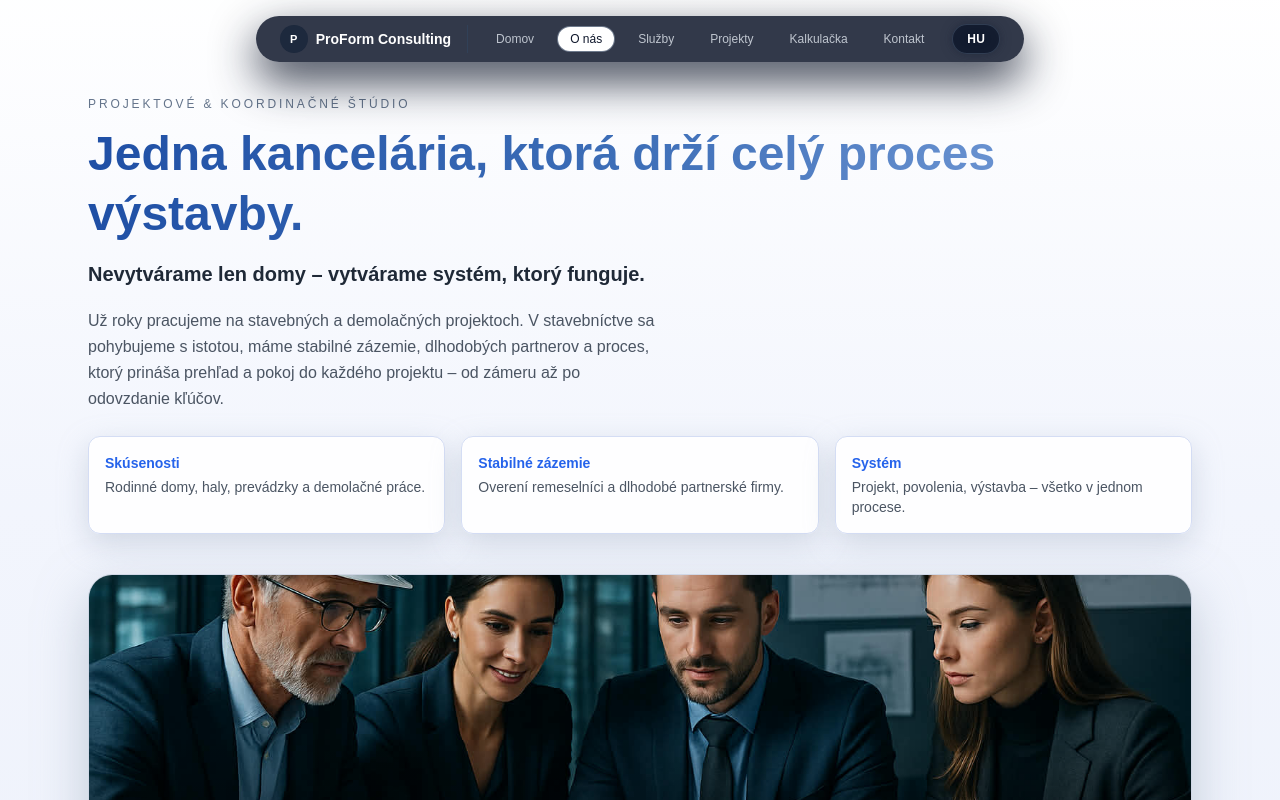
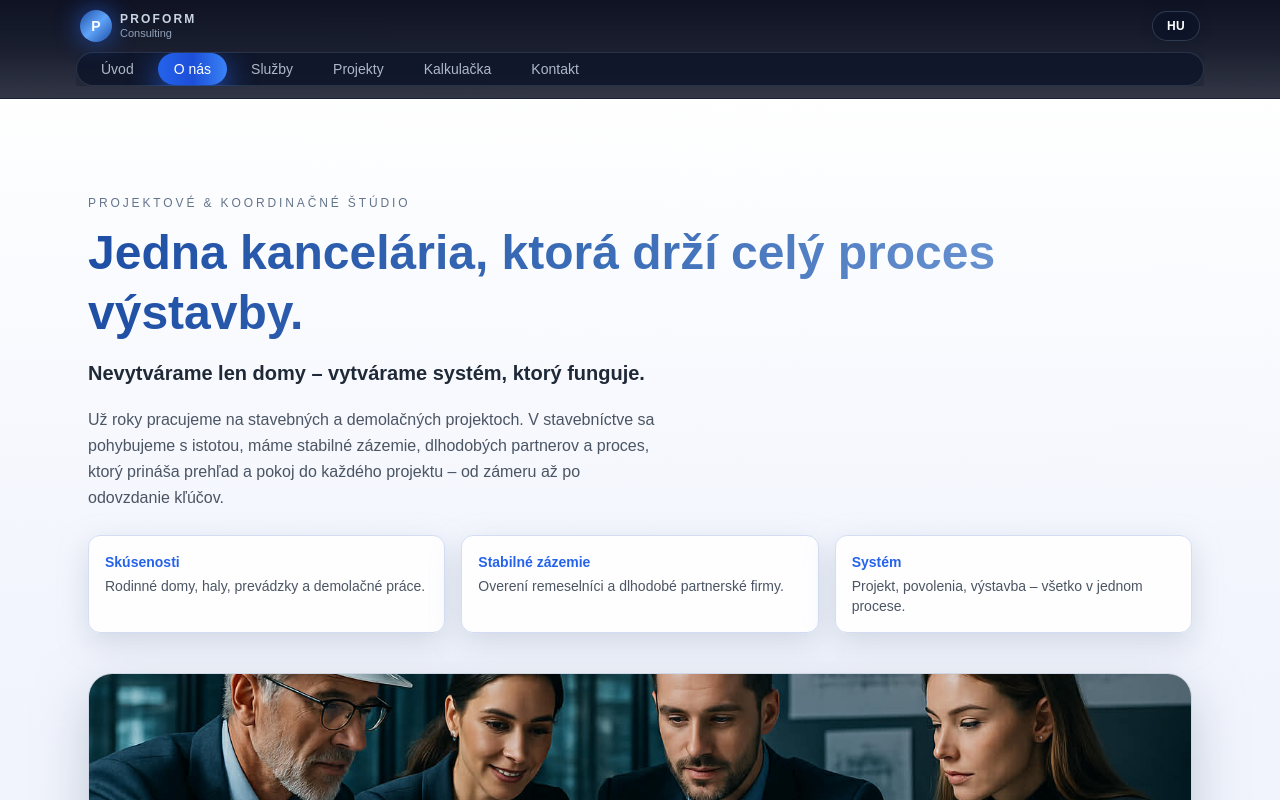
Before and after one commit to proformconsulting/proform, a Next.js app: page /about in a window 1280 px wide. Shown: the top 800 px of the page. Built offline with nearby package versions, Linux system fonts and the light colour scheme.

Commit message:
Add Mainnav

```diff
--- a/app/components/MainNav.tsx
+++ b/app/components/MainNav.tsx
@@ -4,106 +4,115 @@ import Link from "next/link";
 import { usePathname } from "next/navigation";
 import LanguageSwitcher from "./LanguageSwitcher";
 
+const NAV_ITEMS = [
+  {
+    key: "home",
+    labelSk: "Úvod",
+    labelHu: "Főoldal",
+    hrefSk: "/",
+    hrefHu: "/hu",
+  },
+  {
+    key: "about",
+    labelSk: "O nás",
+    labelHu: "Rólunk",
+    hrefSk: "/about",
+    hrefHu: "/hu/about",
+  },
+  {
+    key: "services",
+    labelSk: "Služby",
+    labelHu: "Szolgáltatások",
+    hrefSk: "/services",
+    hrefHu: "/hu/services",
+  },
+  {
+    key: "projects",
+    labelSk: "Projekty",
+    labelHu: "Projektek",
+    hrefSk: "/projects",
+    hrefHu: "/hu/projects",
+  },
+  {
+    key: "calculator",
+    labelSk: "Kalkulačka",
+    labelHu: "Kalkulátor",
+    hrefSk: "/calculator",
+    hrefHu: "/hu/calculator",
+  },
+  {
+    key: "contact",
+    labelSk: "Kontakt",
+    labelHu: "Kapcsolat",
+    hrefSk: "/contact",
+    hrefHu: "/hu/contact",
+  },
+];
+
 export default function MainNav() {
   const pathname = usePathname() || "/";
+
   const isHu = pathname === "/hu" || pathname.startsWith("/hu/");
-
-  const navItems = isHu
-    ? [
-        { href: "/hu", label: "Főoldal" },
-        { href: "/hu/about", label: "Rólunk" },
-        { href: "/hu/services", label: "Szolgáltatások" },
-        { href: "/hu/projects", label: "Projektek" },
-        { href: "/hu/calculator", label: "Kalkulátor" },
-        { href: "/hu/contact", label: "Kapcsolat" },
-      ]
-    : [
-        { href: "/", label: "Domov" },
-        { href: "/about", label: "O nás" },
-        { href: "/services", label: "Služby" },
-        { href: "/projects", label: "Projekty" },
-        { href: "/calculator", label: "Kalkulačka" },
-        { href: "/contact", label: "Kontakt" },
-      ];
+  const currentItems = NAV_ITEMS.map((item) => {
+    const href = isHu ? item.hrefHu : item.hrefSk;
+    const label = isHu ? item.labelHu : item.labelSk;
+    return { ...item, href, label };
+  });
 
   return (
-    <header className="fixed top-0 inset-x-0 z-50 flex justify-center pt-4 pointer-events-none">
+    <header className="sticky top-0 z-40 border-b border-slate-800/60 bg-gradient-to-b from-slate-950/95 via-slate-950/90 to-slate-950/80 backdrop-blur-xl">
+      {/* Felső sor: logó + nyelvváltó */}
+      <div className="max-w-6xl mx-auto px-4 py-2.5 flex items-center justify-between gap-3">
+        {/* Minimal logó / név */}
+        <div className="flex items-center gap-2">
+          <div className="h-8 w-8 rounded-full bg-gradient-to-br from-[#1f4fa5] via-[#60a5fa] to-[#1f4fa5] shadow-[0_0_25px_rgba(37,99,235,0.7)] flex items-center justify-center text-[14px] font-semibold text-white">
+            P
+          </div>
+          <div className="hidden sm:flex flex-col leading-tight">
+            <span className="text-xs font-semibold tracking-[0.18em] text-slate-300 uppercase">
+              ProForm
+            </span>
+            <span className="text-[11px] text-slate-400">
+              Consulting
+            </span>
+          </div>
+        </div>
+
+        {/* Nyelvváltó gomb – a már meglévő LanguageSwitcher */}
+        <LanguageSwitcher />
+      </div>
+
+      {/* Második sor: navigációs „tabletta” – mobilon is, hamburger nélkül */}
+      <div className="max-w-6xl mx-auto px-3 pb-3">
         <nav
-        className="
-          pointer-events-auto
-          flex items-center gap-4
-          rounded-full
-          bg-slate-900/85
-          text-white
-          px-4 md:px-6 py-2
-          shadow-[0_18px_45px_rgba(15,23,42,0.85)]
-          backdrop-blur-xl
-        "
+          aria-label="Fő navigáció"
+          className="w-full overflow-x-auto"
         >
-        {/* LOGÓ / BRAND */}
-        <Link
-          href={isHu ? "/hu" : "/"}
-          className="flex items-center gap-2 pr-4 border-r border-slate-700"
-        >
-          <span className="inline-flex h-7 w-7 items-center justify-center rounded-full bg-slate-800 text-[11px] font-bold">
-            P
-          </span>
-          <span className="text-xs md:text-sm font-semibold whitespace-nowrap">
-            ProForm Consulting
-          </span>
-        </Link>
-
-        {/* DESKTOP MENÜ */}
-        <div className="hidden md:flex items-center gap-3 text-[11px] md:text-xs">
-          {navItems.map((item) => {
-            const active =
+          <ul className="flex items-center gap-2 rounded-full bg-slate-900/90 px-2 py-1 border border-slate-700/70 shadow-[0_16px_40px_rgba(15,23,42,0.85)]">
+            {currentItems.map((item) => {
+              const isActive =
                 pathname === item.href ||
-              (item.href !== "/" && pathname.startsWith(item.href));
+                (item.href !== "/" && pathname.startsWith(item.href + "/"));
 
               return (
+                <li key={item.key} className="flex-shrink-0">
                   <Link
-                key={item.href}
                     href={item.href}
                     className={
-                  "px-3 py-1 rounded-full transition " +
-                  (active
-                    ? "bg-white text-slate-900 shadow-[0_0_0_1px_rgba(148,163,184,0.6)]"
-                    : "text-slate-200/80 hover:bg-slate-800/80")
+                      "px-3.5 md:px-4 py-1.5 md:py-2 rounded-full text-xs md:text-sm font-medium transition-all " +
+                      (isActive
+                        ? "bg-gradient-to-r from-[#2563eb] via-[#1d4ed8] to-[#3b82f6] text-white shadow-[0_10px_30px_rgba(37,99,235,0.8)]"
+                        : "text-slate-300/85 hover:text-white hover:bg-slate-800/80")
                     }
                   >
                     {item.label}
                   </Link>
+                </li>
               );
             })}
+          </ul>
+        </nav>
       </div>
-
-        {/* MOBIL MENÜ – vízszintesen görgethető, NINCS hamburger */}
-        <div className="flex md:hidden gap-2 overflow-x-auto max-w-[55vw]">
-          {navItems.map((item) => {
-            const active =
-              pathname === item.href ||
-              (item.href !== "/" && pathname.startsWith(item.href));
-
-            return (
-              <Link
-                key={item.href}
-                href={item.href}
-                className={
-                  "px-3 py-1 rounded-full text-[11px] whitespace-nowrap transition " +
-                  (active
-                    ? "bg-white text-slate-900"
-                    : "text-slate-200/80 bg-slate-800/70")
-                }
-              >
-                {item.label}
-              </Link>
-            );
-          })}
-        </div>
-
-        {/* NYELVVÁLTÓ */}
-        <LanguageSwitcher />
-      </nav>
     </header>
   );
 }
--- a/app/hu/calculator/CalculatorClientHu.tsx
+++ b/app/hu/calculator/CalculatorClientHu.tsx
@@ -3,7 +3,7 @@
 import { useState, useMemo } from "react";
 import Image from "next/image";
 
-// formázott euró árak
+// formázott EUR árak
 const currency = new Intl.NumberFormat("hu-HU", {
   style: "currency",
   currency: "EUR",
@@ -101,8 +101,8 @@ export default function CalculatorClientHu() {
     const baseSubtotalMin = buildMin + demoMin;
     const baseSubtotalMax = buildMax + demoMax;
 
-    const serviceMinPercent = 0.075;
-    const serviceMaxPercent = 0.105;
+    let serviceMinPercent = 0.075;
+    let serviceMaxPercent = 0.105;
 
     const serviceBaseMin = baseSubtotalMin * serviceMinPercent;
     const serviceBaseMax = baseSubtotalMax * serviceMaxPercent;
@@ -159,8 +159,8 @@ export default function CalculatorClientHu() {
         <p className="text-sm text-[#6b7280]">
           Add meg az alapterületet és válaszd ki a projekt típusát. A
           kalkulátor{" "}
-          <strong>életszerű, de vonzó</strong> költségsávot mutat Dél-nyugat
-          Szlovákia építési viszonyaira.
+          <strong>valós, de vonzó árkategóriát</strong> mutat a
+          dél-nyugat-szlovákiai piaci szintekhez igazítva.
         </p>
       );
     }
@@ -188,7 +188,7 @@ export default function CalculatorClientHu() {
                 {currency.format(buildMin)} – {currency.format(buildMax)}
               </div>
               <div className="text-[11px] text-[#9ca3af]">
-                anyag + munka, választott szinttől függően
+                anyag + munka, a választott szintnek megfelelően
               </div>
             </div>
           </div>
@@ -197,14 +197,14 @@ export default function CalculatorClientHu() {
         {demoMin > 0 && (
           <div className="flex items-baseline justify-between gap-4 border-b border-[#e5e7eb] pb-2.5">
             <span className="text-xs uppercase tracking-[0.16em] text-[#6b7280]">
-              Bontás
+              Bontási munkák
             </span>
             <div className="text-right">
               <div className="font-semibold">
                 {currency.format(demoMin)} – {currency.format(demoMax)}
               </div>
               <div className="text-[11px] text-[#9ca3af]">
-                bontási munkák, gépek, sittszállítás (tájékoztató jelleggel)
+                bontás, gépek, sittszállítás (tájékoztató jelleggel)
               </div>
             </div>
           </div>
@@ -212,29 +212,29 @@ export default function CalculatorClientHu() {
 
         <div className="flex items-baseline justify-between gap-4 border-b border-[#e5e7eb] pb-2.5">
           <span className="text-xs uppercase tracking-[0.16em] text-[#6b7280]">
-            Projekt + koordináció
+            Projekt + kivitelezés koordináció
           </span>
           <div className="text-right">
             <div className="font-semibold">
               {currency.format(serviceMin)} – {currency.format(serviceMax)}
             </div>
             <div className="text-[11px] text-[#9ca3af]">
-              tervdokumentáció, szervezés, minőségellenőrzés
-              {mode === "build" && " (VR benne van, ha be van jelölve)"}
+              tervdokumentáció, koordináció, minőségellenőrzés
+              {mode === "build" && " (VR benne van, ha bejelölted)"}
             </div>
           </div>
         </div>
 
         <div className="mt-2 pt-3 border-t border-[#e5e7eb] flex items-baseline justify-between gap-4">
           <span className="text-xs uppercase tracking-[0.2em] text-[#111827]">
-            Összesített tájékoztató költség
+            Teljes orientációs költségkeret
           </span>
           <div className="text-right">
             <div className="text-base md:text-lg font-bold bg-gradient-to-r from-[#1f4fa5] via-[#2563eb] to-[#3b82f6] text-transparent bg-clip-text">
               {currency.format(totalMin)} – {currency.format(totalMax)}
             </div>
             <div className="text-[11px] text-[#9ca3af]">
-              tipikus sáv hasonló projektekre a régióban
+              tipikus sáv hasonló projektekre, a régióban
             </div>
           </div>
         </div>
@@ -244,7 +244,7 @@ export default function CalculatorClientHu() {
 
   return (
     <>
-      {/* háttér aurák */}
+      {/* háttér / aurák */}
       <div className="pointer-events-none absolute -top-40 -left-40 w-[520px] h-[520px] rounded-full bg-[#d7e3ff] blur-[200px] opacity-70" />
       <div className="pointer-events-none absolute top-1/3 -right-40 w-[520px] h-[520px] rounded-full bg-[#c4d9ff] blur-[220px] opacity-60" />
       <div className="pointer-events-none absolute bottom-[-260px] left-1/4 w-[460px] h-[460px] rounded-full bg-[#e0e6f5] blur-[180px] opacity-80" />
@@ -254,21 +254,21 @@ export default function CalculatorClientHu() {
       <section className="relative w-full pt-24 pb-16 md:pt-28 md:pb-24">
         <div className="max-w-6xl mx-auto px-4 md:px-6 relative z-10">
           <div className="grid lg:grid-cols-[1.1fr,0.9fr] gap-10 items-start">
-            {/* BAL – szöveg + form */}
+            {/* bal – szöveg + form */}
             <div>
               <p className="text-[11px] md:text-xs tracking-[0.24em] uppercase text-[#64748b] mb-3">
-                Tájékoztató költségkalkuláció
+                Orientációs költségszámítás
               </p>
               <h1 className="text-3xl md:text-4xl font-bold mb-3 bg-gradient-to-r from-[#1f4fa5] via-[#3e6fb8] to-[#7fa4dd] text-transparent bg-clip-text">
                 Építési költség kalkulátor
               </h1>
               <p className="text-[#4b5563] text-sm md:text-base mb-6 max-w-2xl">
                 Célunk, hogy{" "}
-                <strong>gyors, mégis valósághű becslést</strong> kapj a
-                projektedről. A számok tudatosan{" "}
-                <strong>versenyképesek és elérhetőek</strong> a térség
-                átlagos ajánlataihoz képest. A pontos ajánlatot egy rövid
-                egyeztetés után készítjük el.
+                <strong>gyors, de hiteles képet</strong> kapj a várható
+                költségekről. A számok{" "}
+                <strong>versenyképes és elérhető</strong> szinten vannak a
+                dél-nyugat-szlovákiai piaci árakhoz képest. Pontos ajánlatot
+                rövid egyeztetés után készítünk.
               </p>
 
               <div className="bg-white/95 rounded-2xl border border-[#d4ddf4] shadow-[0_18px_50px_rgba(148,163,184,0.45)] p-5 md:p-6 space-y-5">
@@ -352,13 +352,13 @@ export default function CalculatorClientHu() {
                   </div>
                 )}
 
-                {/* alapterület + szint */}
+                {/* alapterület + standard */}
                 <div className="grid sm:grid-cols-[1.2fr,0.9fr] gap-4">
                   <div>
                     <label className="block text-xs font-semibold text-[#6b7280] mb-1.5 uppercase tracking-[0.14em]">
                       {mode === "build"
                         ? "Hasznos alapterület"
-                        : "Bontandó alapterület"}
+                        : "Bontandó objektum alapterülete"}
                     </label>
                     <div className="flex items-center gap-2">
                       <input
@@ -403,14 +403,14 @@ export default function CalculatorClientHu() {
                               : "bg-white/80 text-[#6b7280] border-[#cbd5f0] hover:border-[#93c5fd]")
                           }
                         >
-                          Prémium
+                          Premium
                         </button>
                       </div>
                     </div>
                   )}
                 </div>
 
-                {/* extra bontás – csak build */}
+                {/* extra bontás */}
                 {mode === "build" && (
                   <div className="border-t border-[#e2e8f0] pt-4 space-y-3">
                     <label className="flex items-center gap-2 text-sm font-semibold text-[#1f2937]">
@@ -420,13 +420,13 @@ export default function CalculatorClientHu() {
                         onChange={(e) => setHasDemolition(e.target.checked)}
                         className="h-4 w-4 rounded border-[#cbd5f0] text-[#2563eb] focus:ring-[#bfdbfe]"
                       />
-                      Van meglévő épület, amit el kell bontani?
+                      Előtte le kell bontani egy meglévő épületet?
                     </label>
 
                     {hasDemolition && (
                       <div>
                         <label className="block text-xs font-semibold text-[#6b7280] mb-1.5 uppercase tracking-[0.14em]">
-                          Bontandó épület alapterülete
+                          Bontandó alapterület
                         </label>
                         <div className="flex items-center gap-2">
                           <input
@@ -442,15 +442,15 @@ export default function CalculatorClientHu() {
                           </span>
                         </div>
                         <p className="mt-1 text-[11px] text-[#9ca3af]">
-                          Tartalmazza a bontást, gépeket és sitt elszállítást
-                          (tájékoztató jelleggel).
+                          Bontás, gépek és sitt elszállítása – tájékoztató
+                          jelleggel.
                         </p>
                       </div>
                     )}
                   </div>
                 )}
 
-                {/* VR – csak build */}
+                {/* VR */}
                 {mode === "build" && (
                   <div className="border-t border-[#e2e8f0] pt-4 space-y-2">
                     <label className="flex items-center gap-2 text-sm font-semibold text-[#1f2937]">
@@ -460,25 +460,25 @@ export default function CalculatorClientHu() {
                         onChange={(e) => setIncludeVr(e.target.checked)}
                         className="h-4 w-4 rounded border-[#cbd5f0] text-[#2563eb] focus:ring-[#bfdbfe]"
                       />
-                      Kérem VR / 3D bejárással is
+                      Kérem VR / 3D bejárással is a projektet
                     </label>
                     <p className="text-[11px] text-[#9ca3af]">
-                      A VR a szolgáltatási csomag része – a díj a „Projekt +
-                      koordináció” tételhez adódik hozzá.
+                      A VR a szolgáltatási csomag része – az összeg a „Projekt +
+                      koordináció” tételhez adódik.
                     </p>
                   </div>
                 )}
 
                 <p className="text-[11px] text-[#9ca3af]">
-                  A kalkuláció tájékoztató jellegű. A végleges ár függ a
-                  telektől, anyagoktól, technológiától és a részletes
-                  műszaki tartalomtól. Egy rövid telefon után pontosított
-                  ajánlatot készítünk.
+                  A kalkuláció tájékoztató jellegű. A tényleges ár függ a
+                  telektől, anyagválasztástól, technológiáktól és a részletes
+                  műszaki tartalomtól. Rövid beszélgetés után pontos ajánlatot
+                  készítünk.
                 </p>
               </div>
             </div>
 
-            {/* JOBB – eredmény + infó box */}
+            {/* jobb – eredmény + info box */}
             <div className="space-y-4 md:space-y-5">
               <div className="bg-white/95 rounded-2xl border border-[#d4ddf4] shadow-[0_18px_50px_rgba(148,163,184,0.5)] p-5 md:p-6">
                 <h2 className="text-lg md:text-xl font-semibold mb-4 text-[#1f2937]">
@@ -492,20 +492,21 @@ export default function CalculatorClientHu() {
                   <div className="relative w-20 h-20 md:w-24 md:h-24 rounded-2xl overflow-hidden border border-[#d1ddff] shadow-[0_10px_28px_rgba(148,163,184,0.6)]">
                     <Image
                       src="/house-blueprint.jpeg"
-                      alt="Építési terv és projektkoordináció"
+                      alt="Projekt és kivitelezés koordináció"
                       fill
                       className="object-cover"
                     />
                   </div>
                   <div className="text-xs md:text-sm text-[#1f2937]">
                     <div className="font-semibold mb-1">
-                      A számokat úgy állítottuk be, hogy versenyképesek legyenek.
+                      A számok úgy vannak beállítva, hogy versenyképesek
+                      legyenek.
                     </div>
                     <p className="text-[#4b5563]">
                       Az első egyeztetés után{" "}
-                      <strong>konkrét, részletes költségvetést</strong> készítünk,
-                      ahol minden részlet – telek, anyagok, technológiák –
-                      figyelembe van véve.
+                      <strong>konkrét, részletes költségvetést</strong> kapsz,
+                      ahol figyelembe vesszük a telek adottságait, a
+                      kiválasztott anyagokat és technológiákat is.
                     </p>
                   </div>
                 </div>
--- a/app/hu/contact/page.tsx
+++ b/app/hu/contact/page.tsx
@@ -5,9 +5,7 @@ import MainNav from "../../components/MainNav";
 export default function ContactPageHu() {
   return (
     <>
-
-
-      <main className="min-h-screen bg-[#f5f7fb] relative overflow-hidden text-slate-900">
+       <main className="min-h-screen bg-[#f5f7fb] relative overflow-hidden text-slate-900">
          <MainNav />
         {/* Háttér aurák */}
         <div className="pointer-events-none absolute -top-40 -left-40 w-[500px] h-[500px] rounded-full bg-[#d7e3ff] blur-[190px] opacity-70" />
```
Lines whose indentation alone changed are shown as unchanged.
